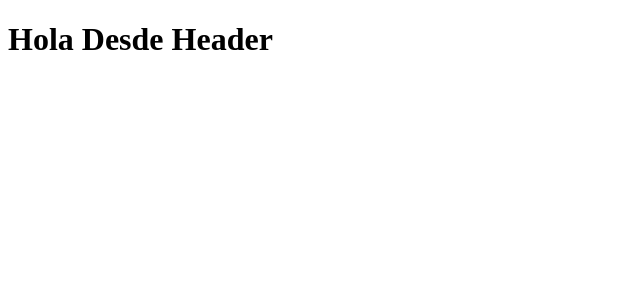
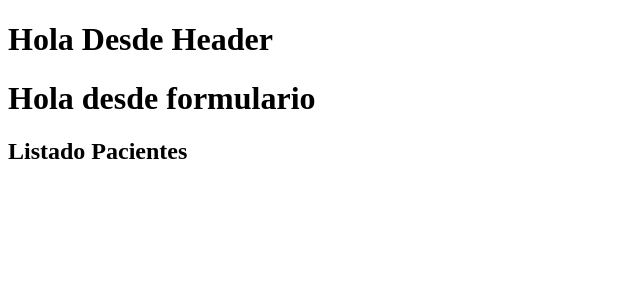
Before and after one commit to jhonbg09/App-medicVet, a React (Vite) app: page / in a window 1280 px wide. Shown: the top 300 px of the page, without its empty margins (0-640 px from the left). Built offline with nearby package versions, Linux system fonts and the light colour scheme.

Commit message:
Creando componente Listado Pacientes

```diff
--- a/src/App.jsx
+++ b/src/App.jsx
@@ -1,10 +1,13 @@
 import Header from "./components/Header"
-
+import Formulario from "./components/Formulario"
+import ListadoPacientes from "./components/ListadoPacientes"
 
 function App() {
   return (
     <>
       <Header/>
+      <Formulario/>
+      <ListadoPacientes/>
     </>
   )
 }
--- a/src/components/Formulario.jsx
+++ b/src/components/Formulario.jsx
@@ -2,7 +2,7 @@
 const Formulario = () => {
     return (
         <div>
-
+            <h1>Hola desde formulario</h1>
         </div>
     );
 }
--- /dev/null
+++ b/src/components/ListadoPacientes.jsx
@@ -0,0 +1,10 @@
+
+const ListadoPacientes = () => {
+    return (
+        <div>
+            <h2>Listado Pacientes</h2>
+        </div>
+    );
+}
+
+export default ListadoPacientes;
```
